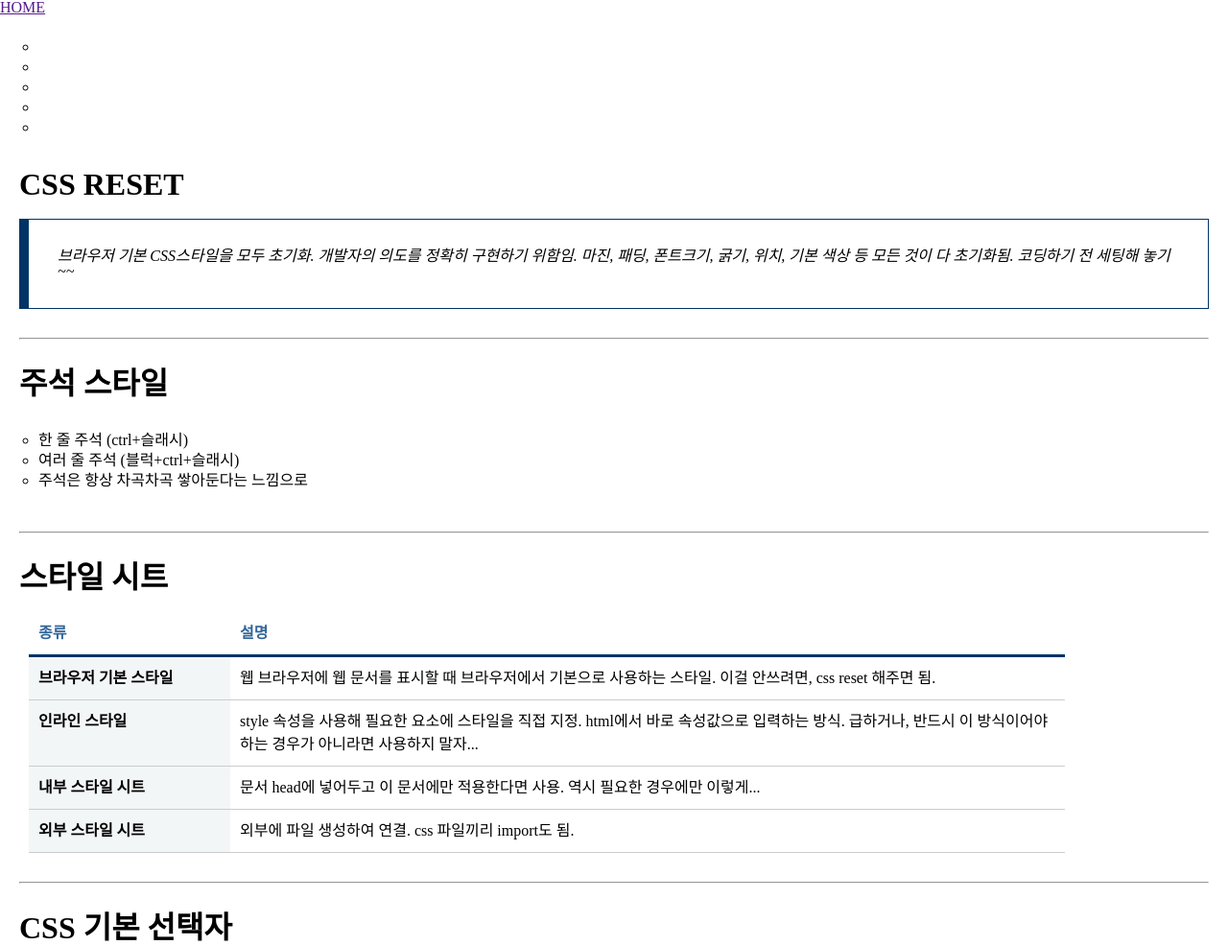
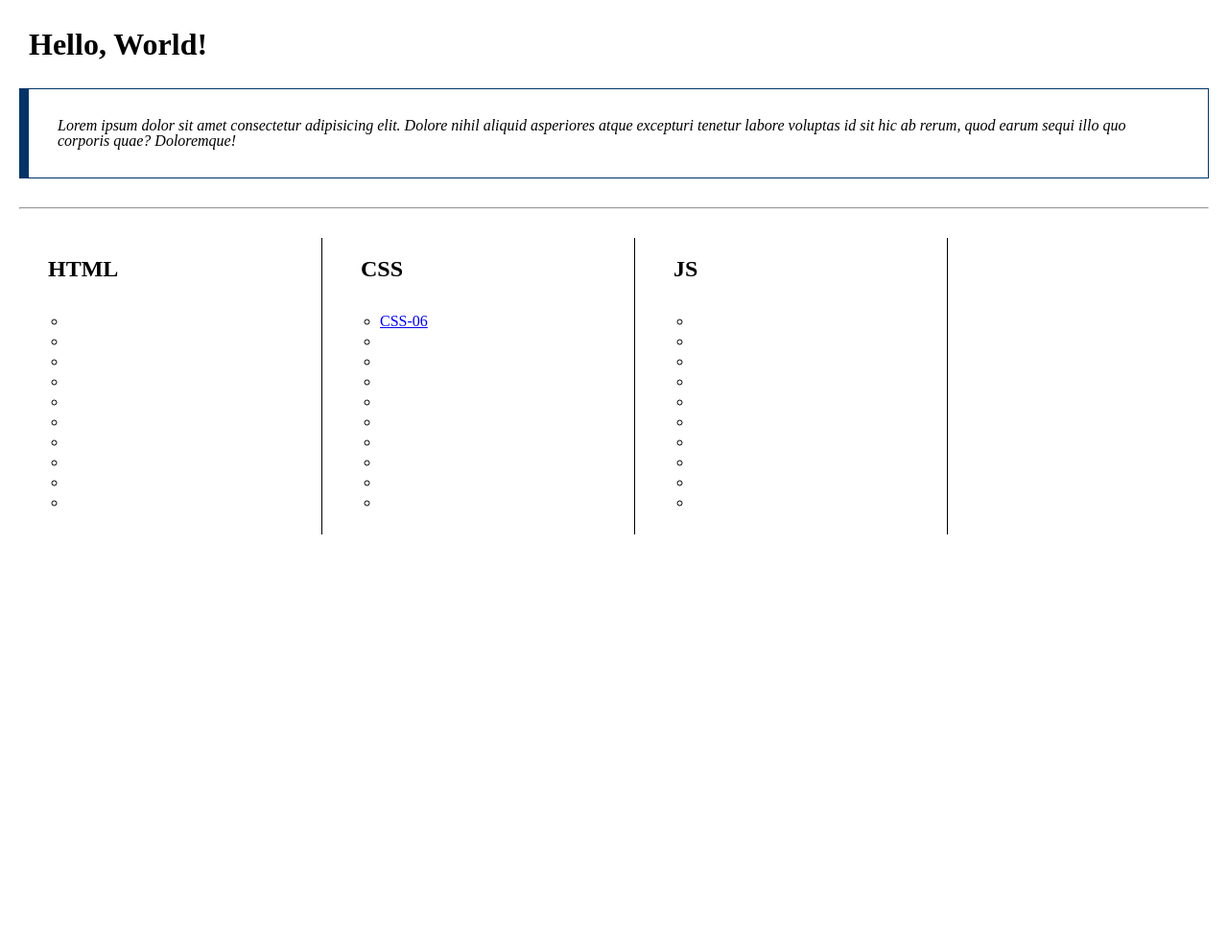
Before and after one commit to iteach12/html_css_js_basic, a plain HTML site: page index.html in a window 1280 px wide. Shown: the top 986 px of the page at 96% size. After the commit the page ends 800 px from the top, so only its background shows below. Drawn offline with Linux system fonts and the light colour scheme.

Commit message:
main page

```diff
--- a/css/styles_basic.css
+++ b/css/styles_basic.css
@@ -1,8 +1,21 @@
+/* css reset 적용 */
 @import './styles.css';
+
+/* 기본 스타일 적용 */
+body {
+  width: 100%;
+  height: 100%;
+}
 
 h3 {
   font-size: xx-large;
   font-weight: bolder;
+  margin: 20px;
+}
+
+h4 {
+  font-size: x-large;
+  font-weight: 600;
   margin: 20px;
 }
 
@@ -24,6 +37,22 @@ hr {
   margin: 30px 20px;
 }
 
+/* 메인 페이지 디자인 적용 */
+.page-title {
+  margin: 30px 30px;
+}
+main {
+  display: flex;
+  margin: 0 30px;
+}
+section {
+  width: 25%;
+  height: 70%;
+  margin-right: 20px;
+  border-right: 1px solid black;
+}
+
+/* 개별 페이지 디자인 적용 */
 /* 테이블 디자인 */
 table.type09 {
   border-collapse: collapse;
--- a/index.html
+++ b/index.html
@@ -6,101 +6,64 @@
     <title>HTML_CSS_JS_STUDY</title>
   </head>
   <body>
-    <a href="">HOME</a>
+    <h3 class="page-title">Hello, World!</h3>
+
+    <blockquote>
+      <p>
+        Lorem ipsum dolor sit amet consectetur adipisicing elit. Dolore nihil
+        aliquid asperiores atque excepturi tenetur labore voluptas id sit hic ab
+        rerum, quod earum sequi illo quo corporis quae? Doloremque!
+      </p>
+    </blockquote>
+    <hr />
+    <main>
+      <section id="html-section">
+        <h4>HTML</h4>
         <ul>
           <li></li>
           <li></li>
           <li></li>
           <li></li>
           <li></li>
+          <li></li>
+          <li></li>
+          <li></li>
+          <li></li>
+          <li></li>
         </ul>
-    <h3>CSS RESET</h3>
-    <blockquote class="quote-card blue-card">
-      <p class="quote-paragraph">
-        브라우저 기본 CSS스타일을 모두 초기화. 개발자의 의도를 정확히 구현하기
-        위함임. 마진, 패딩, 폰트크기, 굵기, 위치, 기본 색상 등 모든 것이 다
-        초기화됨. 코딩하기 전 세팅해 놓기~~
-      </p>
-    </blockquote>
-    <p class="memo"></p>
-    <hr />
-    <h3>주석 스타일</h3>
+      </section>
+      <section id="css-section">
+        <h4>CSS</h4>
         <ul>
-      <li>한 줄 주석 (ctrl+슬래시)</li>
-      <li>여러 줄 주석 (블럭+ctrl+슬래시)</li>
-      <li>주석은 항상 차곡차곡 쌓아둔다는 느낌으로</li>
+          <li>
+            <a href="./views/css-06.html">CSS-06</a>
+          </li>
+          <li></li>
+          <li></li>
+          <li></li>
+          <li></li>
+          <li></li>
+          <li></li>
+          <li></li>
+          <li></li>
+          <li></li>
         </ul>
-    <hr />
-    <h3>스타일 시트</h3>
-    <table class="type09">
-      <thead>
-        <tr>
-          <th scope="cols">종류</th>
-          <th scope="cols">설명</th>
-        </tr>
-      </thead>
-      <tbody>
-        <tr>
-          <th scope="row">브라우저 기본 스타일</th>
-          <td>
-            웹 브라우저에 웹 문서를 표시할 때 브라우저에서 기본으로 사용하는
-            스타일. 이걸 안쓰려면, css reset 해주면 됨.
-          </td>
-        </tr>
-        <tr>
-          <th scope="row">인라인 스타일</th>
-          <td>
-            style 속성을 사용해 필요한 요소에 스타일을 직접 지정. html에서 바로
-            속성값으로 입력하는 방식. 급하거나, 반드시 이 방식이어야하는 경우가
-            아니라면 사용하지 말자...
-          </td>
-        </tr>
-        <tr>
-          <th scope="row">내부 스타일 시트</th>
-          <td>
-            문서 head에 넣어두고 이 문서에만 적용한다면 사용. 역시 필요한
-            경우에만 이렇게...
-          </td>
-        </tr>
-        <tr>
-          <th scope="row">외부 스타일 시트</th>
-          <td>외부에 파일 생성하여 연결. css 파일끼리 import도 됨.</td>
-        </tr>
-      </tbody>
-    </table>
-    <hr />
-    <h3>CSS 기본 선택자</h3>
-    <table class="type09">
-      <thead>
-        <tr>
-          <th scope="cols">종류</th>
-          <th scope="cols">예시</th>
-        </tr>
-      </thead>
-      <tbody>
-        <tr>
-          <th scope="row">전체 선택자</th>
-          <td>* { margin: 0;}</td>
-        </tr>
-        <tr>
-          <th scope="row">타입 선택자</th>
-          <td>p { font-style: italic;}</td>
-        </tr>
-        <tr>
-          <th scope="row">클래스 선택자</th>
-          <td>.bg { background-color:blue;}</td>
-        </tr>
-        <tr>
-          <th scope="row">id 선택자</th>
-          <td>#container { width:50px; }</td>
-        </tr>
-        <tr>
-          <th scope="row">그룹 선택자</th>
-          <td>h1, h2 { text-align:center; }</td>
-        </tr>
-      </tbody>
-    </table>
-    <hr />
-    <h3>스타일 우선순위</h3>
+      </section>
+      <section id="js-section">
+        <h4>JS</h4>
+        <ul>
+          <li></li>
+          <li></li>
+          <li></li>
+          <li></li>
+          <li></li>
+          <li></li>
+          <li></li>
+          <li></li>
+          <li></li>
+          <li></li>
+        </ul>
+      </section>
+    </main>
   </body>
 </html>
```
Also changed, not shown: views/css-06.html (added, +110 -0 lines). Lines whose indentation alone changed are shown as unchanged.
